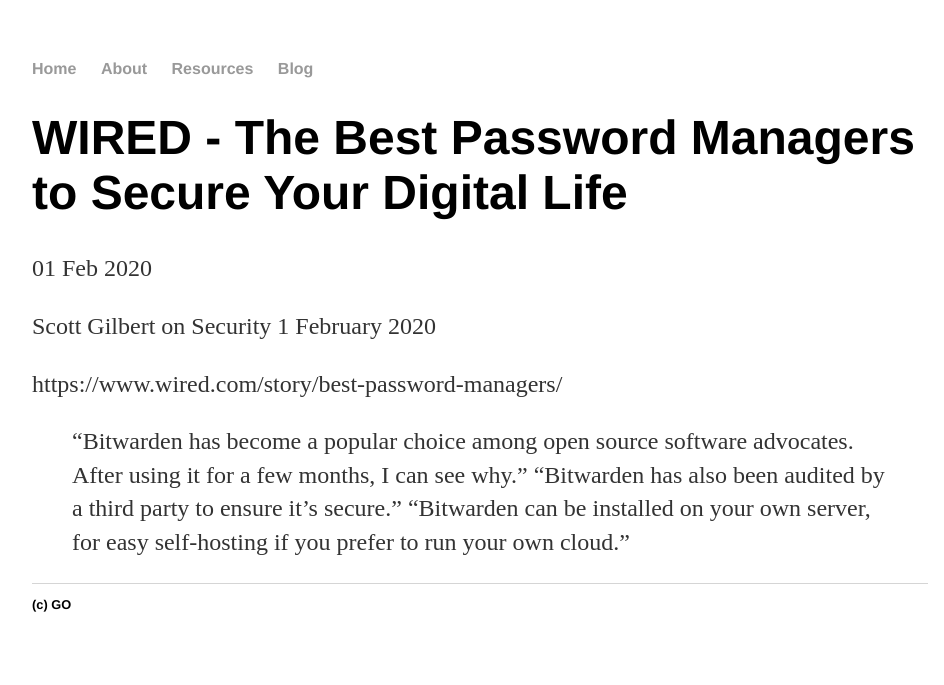
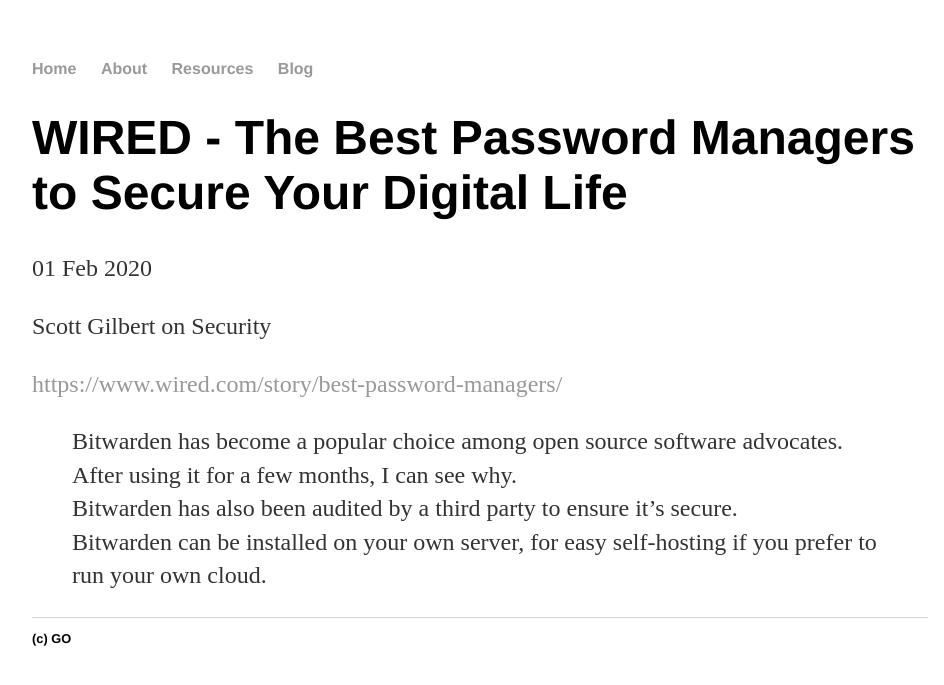
Before and after one commit to go12/go12.github.io, a Jekyll site: the page built from _posts/2020-02-01-wired-the-best-password-managers-to-secure-your-digital-life.md, in a window 1280 px wide. Shown: the top 685 px of the page, without its empty margins (160-1104 px from the left). Built offline with Jekyll 4.4.1, drawn with Linux system fonts in a browser that asks for light colours.

Commit message:
Update 2020-02-01-wired-the-best-password-managers-to-secure-your-digital-life.md

```diff
--- a/_posts/2020-02-01-wired-the-best-password-managers-to-secure-your-digital-life.md
+++ b/_posts/2020-02-01-wired-the-best-password-managers-to-secure-your-digital-life.md
@@ -6,10 +6,13 @@
 date: 2020-02-01
 ---
 
-Scott Gilbert on Security 1 February 2020
+Scott Gilbert on Security
 
-https://www.wired.com/story/best-password-managers/
+[https://www.wired.com/story/best-password-managers/](https://www.wired.com/story/best-password-managers/)
 
-> “Bitwarden has become a popular choice among open source software advocates. After using it for a few months, I can see why.”
-> “Bitwarden has also been audited by a third party to ensure it's secure.”
-> “Bitwarden can be installed on your own server, for easy self-hosting if you prefer to run your own cloud.”
+> Bitwarden has become a popular choice among open source software advocates. After using it for a few months, I can see why.
+<br>
+> Bitwarden has also been audited by a third party to ensure it's secure.
+<br>
+> Bitwarden can be installed on your own server, for easy self-hosting if you prefer to run your own cloud.
+<br>
```
